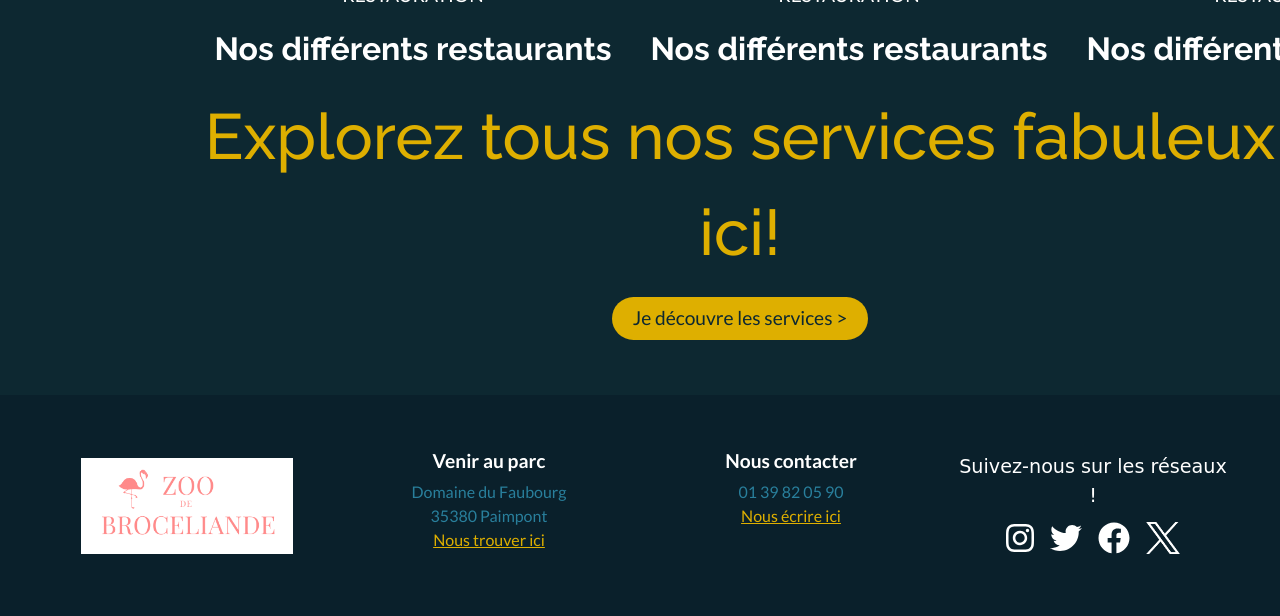
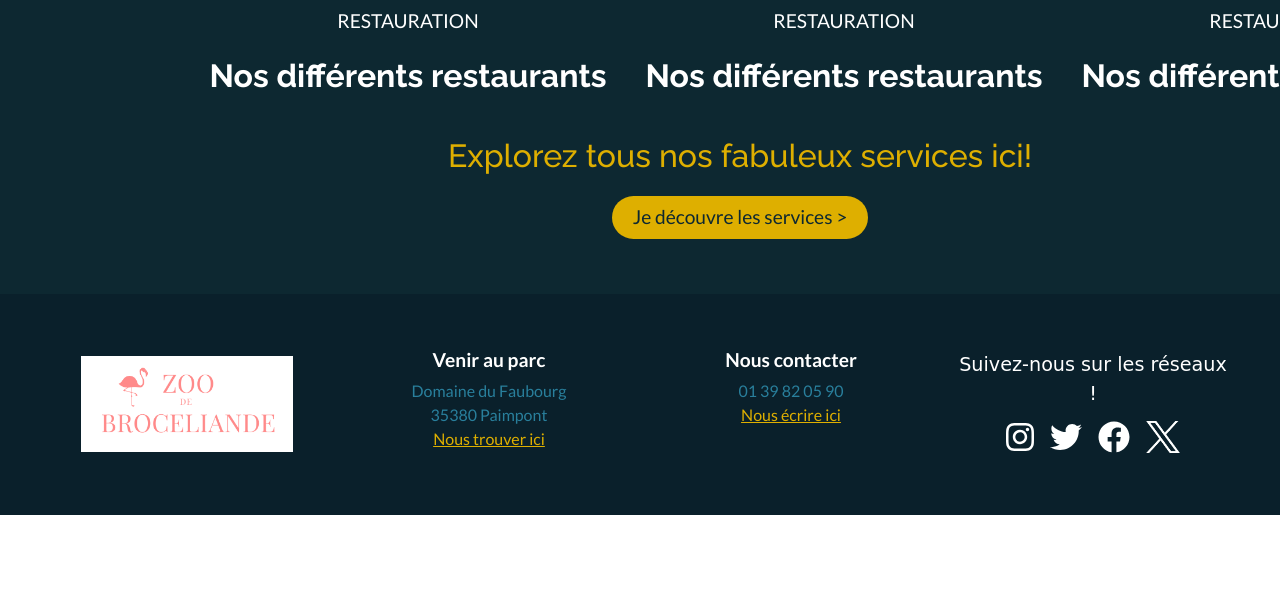
Before and after one commit to ccphung/zoo-broceliande, a Symfony app: template templates/home/index.html.twig in a window 1280 px wide. Shown: the part 2189-2805 px from the top of the page. After the commit the page ends 2704 px from the top, so only its background shows below. Run offline with Twig, Linux system fonts and the light colour scheme; the template is opened without the code that fills it, so the values that code supplies are empty; some libraries are stand-ins or nearby versions; some web fonts are replaced.

Commit message:
modify class name

```diff
--- a/templates/home/index.html.twig
+++ b/templates/home/index.html.twig
@@ -21,7 +21,7 @@
     <div class="d-flex flex-column justify-content-center align-items-center">
         <h2 class="large-font englebert-regular">Les merveilleux habitats</h2>
         <p class="small-font">Découvrez les divers habitats et les animaux qui y vivent</p>
-        <a href="{{ path('app_habitat')}}" class="btn btn-blue">Je découvre les habitats ></a>
+        <a href="{{ path('app_habitat')}}" class="btn btn-green">Je découvre les habitats ></a>
     </div>
 </section>
 
@@ -32,14 +32,28 @@
     <div class="owl-carousel owl-theme d-flex">
         <div class="item hover-translate">
             <div class="polygon m-2">
-                <img class="large-img habitat-img" src="{{ asset('images/animal/lion.jpg') }}" alt="">
+                <img class="large-img habitat-img" src="{{ asset('images/service/guide.jpg') }}" alt="">
+            </div>
+            <p class="text-white text-center small-font">RESTAURATION</p>
+            <p class="text-white text-center medium-font raleway fw-bold">Nos différents restaurants</p>
+        </div>
+        <div class="item hover-translate">
+            <div class="polygon m-2">
+                <img class="large-img habitat-img" src="{{ asset('images/service/restaurant.jpg') }}" alt="">
+            </div>
+            <p class="text-white text-center small-font">RESTAURATION</p>
+            <p class="text-white text-center medium-font raleway fw-bold">Nos différents restaurants</p>
+        </div>
+        <div class="item hover-translate">
+            <div class="polygon m-2">
+                <img class="large-img habitat-img" src="{{ asset('images/service/train.jpg') }}" alt="">
             </div>
             <p class="text-white text-center small-font">RESTAURATION</p>
             <p class="text-white text-center medium-font raleway fw-bold">Nos différents restaurants</p>
         </div>
     </div>
-    <div class="d-flex flex-column align-items-center justify-content-center">
-        <p class="large-font yellow raleway text-center">Explorez tous nos services fabuleux ici!</p>
+    <div class="d-flex flex-column align-items-center justify-content-center mt-3">
+        <p class="medium-font yellow raleway text-center">Explorez tous nos fabuleux services ici!</p>
         <a href="#" class="btn btn-yellow">Je découvre les services ></a>
     </div>
 
```
